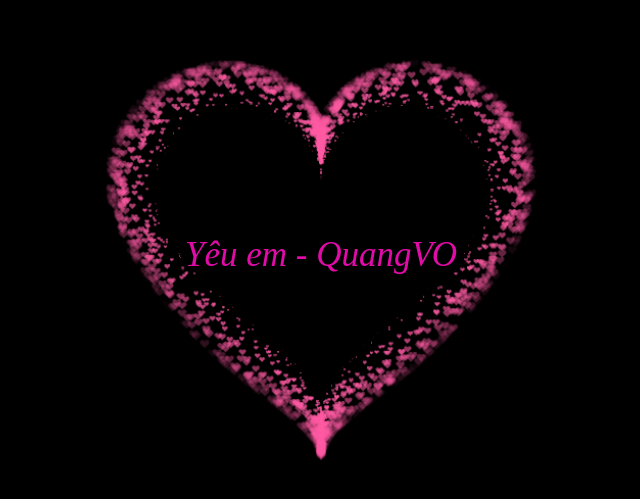
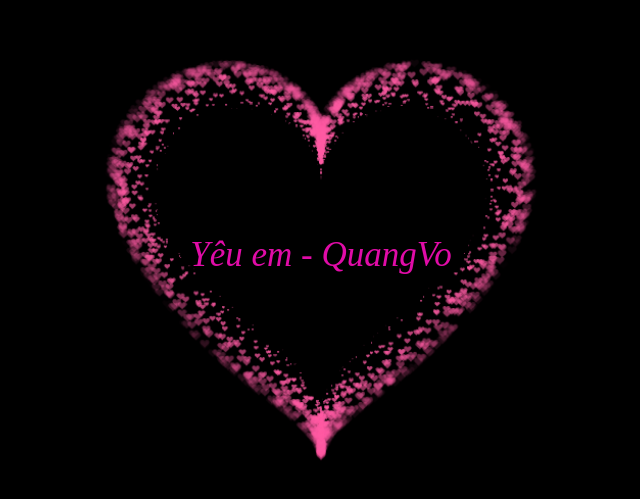
Before and after one commit to quangvo1302/fBi, a plain HTML site: page index.html in a window 1280 px wide. Shown: the part 143-642 px from the top of the page, 319-959 px from the left. Drawn offline with Linux system fonts and the light colour scheme.

Commit message:
first commit

```diff
--- a/index.html
+++ b/index.html
@@ -331,6 +331,6 @@ var ParticlePool = (function() {
         align-items: center;
         justify-content: center;
         margin-bottom: 5px;
-        text-align: center;">Yêu em - QuangVO</div>
+        text-align: center;">Yêu em - QuangVo</div>
  </BODY>
 </HTML>
```
